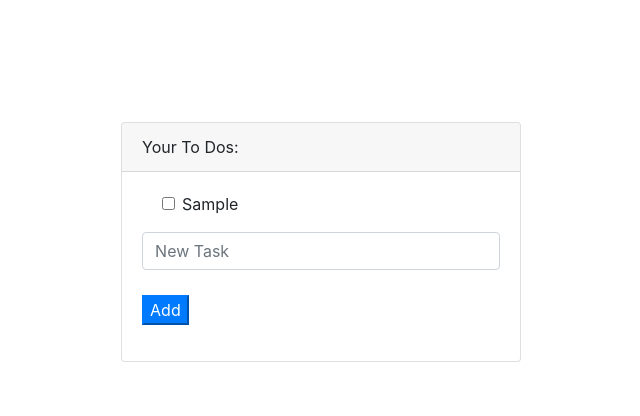
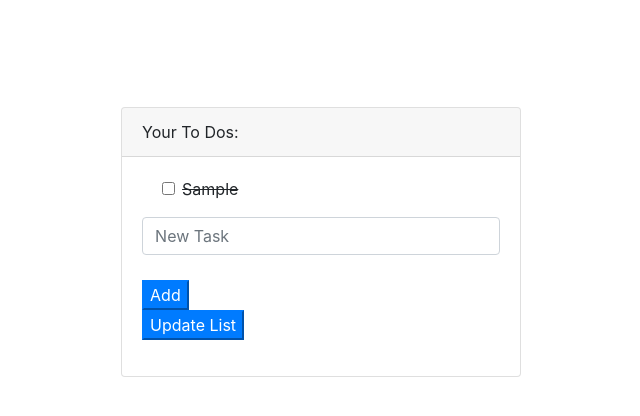
Before and after one commit to LauraJaneStevenson/take-home, a Flask app: page /list in a window 1280 px wide. Shown: the top 416 px of the page, without its empty margins (261-901 px from the left). Run offline with Flask 2, Linux system fonts and the light colour scheme; the visitor is signed in with stand-in values (Sample User, id 1); tables that the repository leaves empty hold one stand-in row (values such as "Sample post"); some libraries are stand-ins or nearby versions.

Commit message:
added update button

```diff
--- /dev/null
+++ b/static/css/styles.css
@@ -0,0 +1,10 @@
+li.done {
+
+    text-decoration: line-through;
+
+}
+
+ button #update {
+
+    display: inline-block;
+}
--- a/static/js/tasks.js
+++ b/static/js/tasks.js
@@ -1,16 +1,15 @@
 
 const completeTask = (id) => {
 
+    $.post('/complete_task',{ 'id':id }, (res) => {
 
-
-    $.post('/complete_task',{ 'id':id }, (res) => {
 
         alert(res);
     });
 
 };
 
-
+// $('#update').on('click', () => {
 
     $.get('/all_tasks.json',(res)=>{
 
@@ -22,7 +21,7 @@ $.get('/all_tasks.json',(res)=>{
                     type="checkbox"
                     id="invalidCheck"
                     onclick="">
-                <li class='done'>${task.task_str}</li>`
+                    <li class="done" id="${task.id}">${task.task_str}</li>`
                     );
             }else{
 
@@ -31,7 +30,7 @@ $.get('/all_tasks.json',(res)=>{
                     type="checkbox"
                     id="invalidCheck"
                     onclick="completeTask(${task.id})">
-                <li>${task.task_str}</li>`
+                    <li id="${task.id}">${task.task_str}</li>`
                     );
             }
         };
@@ -39,8 +38,5 @@ $.get('/all_tasks.json',(res)=>{
 
 
 
-// $('li.form-check-input').on('click', () => {
-
-//     alert('HEY!')
 
 // });
--- a/templates/list.html
+++ b/templates/list.html
@@ -16,8 +16,8 @@
                 </div>
 
                 <input class="btn-primary" type="submit" value="Add">
-
             </form>
+            <button class="btn-primary" id="update">Update List</button>
           </div>
         </div>
     </div>
```
Lines whose indentation alone changed are shown as unchanged.
